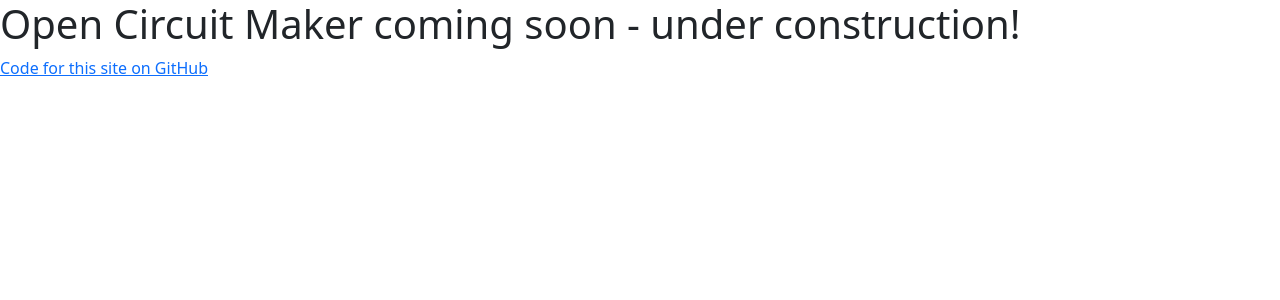
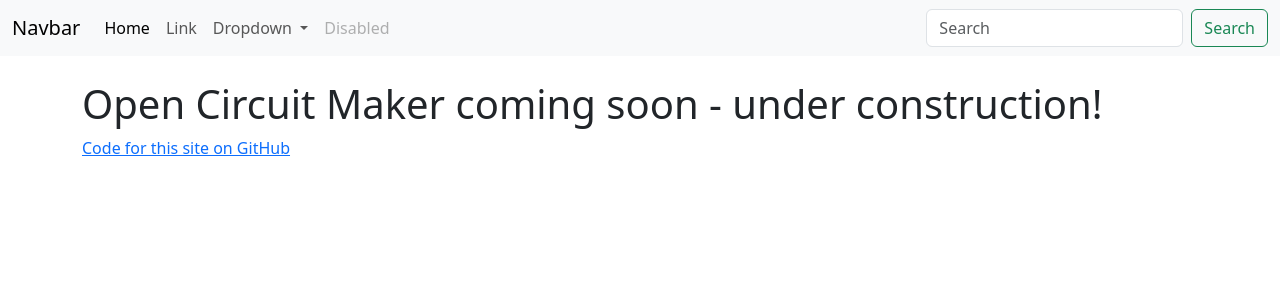
Before and after one commit to david-ocm/opencircuitmaker-website, a Django app: page / in a window 1280 px wide. Shown: the top 300 px of the page. Run offline with Django 4.2, Linux system fonts and the light colour scheme.

Commit message:
start to add a navbar, organize documentation

```diff
--- a/www/ocm/website/templates/base.html
+++ b/www/ocm/website/templates/base.html
@@ -7,9 +7,13 @@
     <link href="https://cdn.jsdelivr.net/npm/bootstrap@5.3.1/dist/css/bootstrap.min.css" rel="stylesheet" integrity="sha384-4bw+/aepP/YC94hEpVNVgiZdgIC5+VKNBQNGCHeKRQN+PtmoHDEXuppvnDJzQIu9" crossorigin="anonymous">
   </head>
   <body>
-    {% block content %}
+    {% include 'navbar.html' %}
+    <div class="container">
+        <br/>
+        {% block content %}
 
-    {% endblock %}
+        {% endblock %}
+    </div>
     <script src="https://cdn.jsdelivr.net/npm/bootstrap@5.3.1/dist/js/bootstrap.bundle.min.js" integrity="sha384-HwwvtgBNo3bZJJLYd8oVXjrBZt8cqVSpeBNS5n7C8IVInixGAoxmnlMuBnhbgrkm" crossorigin="anonymous"></script>
   </body>
 </html>
--- /dev/null
+++ b/www/ocm/website/templates/navbar.html
@@ -0,0 +1,36 @@
+<nav class="navbar navbar-expand-lg bg-body-tertiary">
+    <div class="container-fluid">
+      <a class="navbar-brand" href="#">Navbar</a>
+      <button class="navbar-toggler" type="button" data-bs-toggle="collapse" data-bs-target="#navbarSupportedContent" aria-controls="navbarSupportedContent" aria-expanded="false" aria-label="Toggle navigation">
+        <span class="navbar-toggler-icon"></span>
+      </button>
+      <div class="collapse navbar-collapse" id="navbarSupportedContent">
+        <ul class="navbar-nav me-auto mb-2 mb-lg-0">
+          <li class="nav-item">
+            <a class="nav-link active" aria-current="page" href="#">Home</a>
+          </li>
+          <li class="nav-item">
+            <a class="nav-link" href="#">Link</a>
+          </li>
+          <li class="nav-item dropdown">
+            <a class="nav-link dropdown-toggle" href="#" role="button" data-bs-toggle="dropdown" aria-expanded="false">
+              Dropdown
+            </a>
+            <ul class="dropdown-menu">
+              <li><a class="dropdown-item" href="#">Action</a></li>
+              <li><a class="dropdown-item" href="#">Another action</a></li>
+              <li><hr class="dropdown-divider"></li>
+              <li><a class="dropdown-item" href="#">Something else here</a></li>
+            </ul>
+          </li>
+          <li class="nav-item">
+            <a class="nav-link disabled" aria-disabled="true">Disabled</a>
+          </li>
+        </ul>
+        <form class="d-flex" role="search">
+          <input class="form-control me-2" type="search" placeholder="Search" aria-label="Search">
+          <button class="btn btn-outline-success" type="submit">Search</button>
+        </form>
+      </div>
+    </div>
+  </nav>
```
Also changed, not shown: defects.md (added, +8 -0 lines), django-website-notes/navbar.md (added, +11 -0 lines), plans.md (added, +18 -0 lines), README.md, django-website-notes/README.md.
